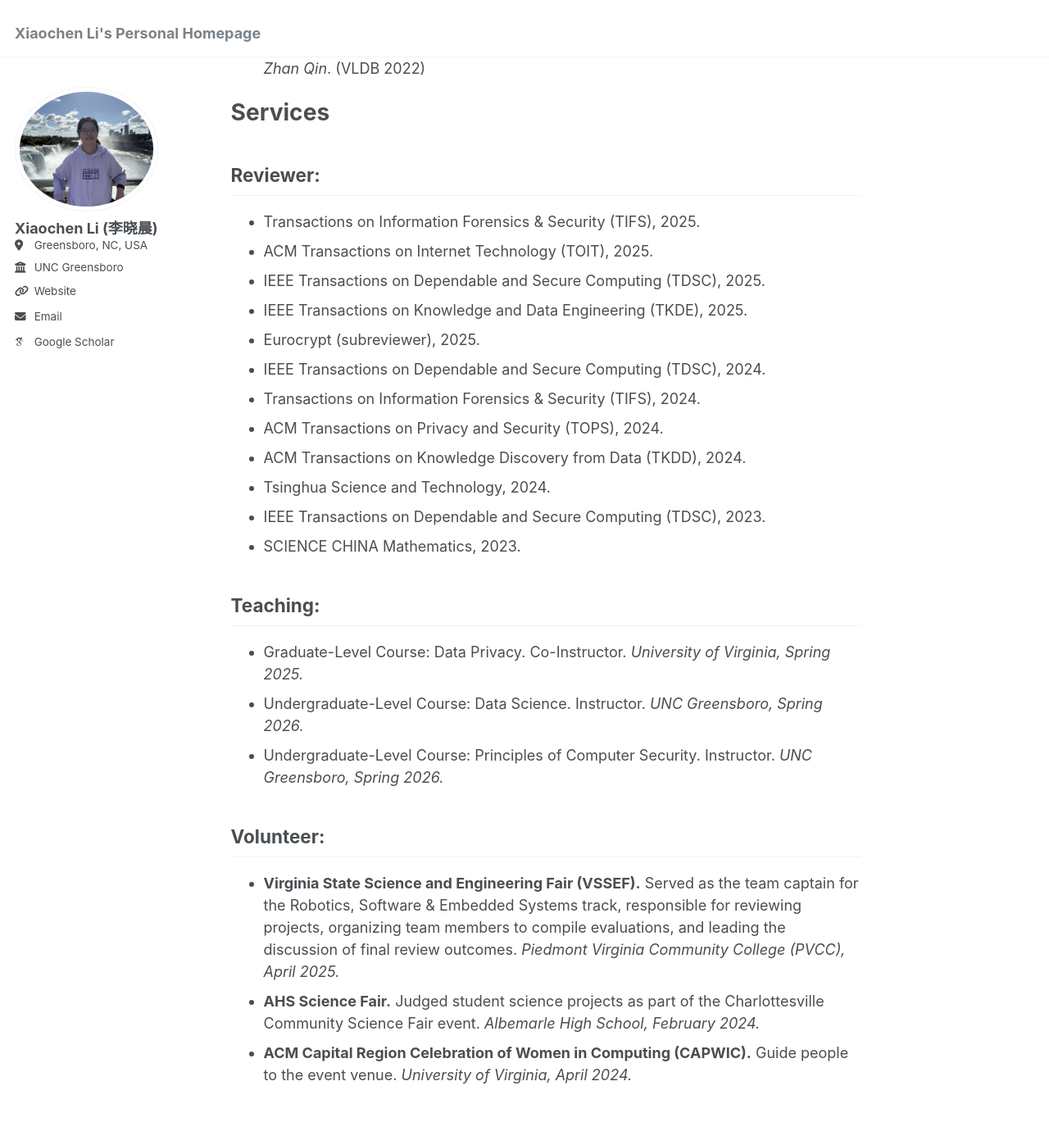
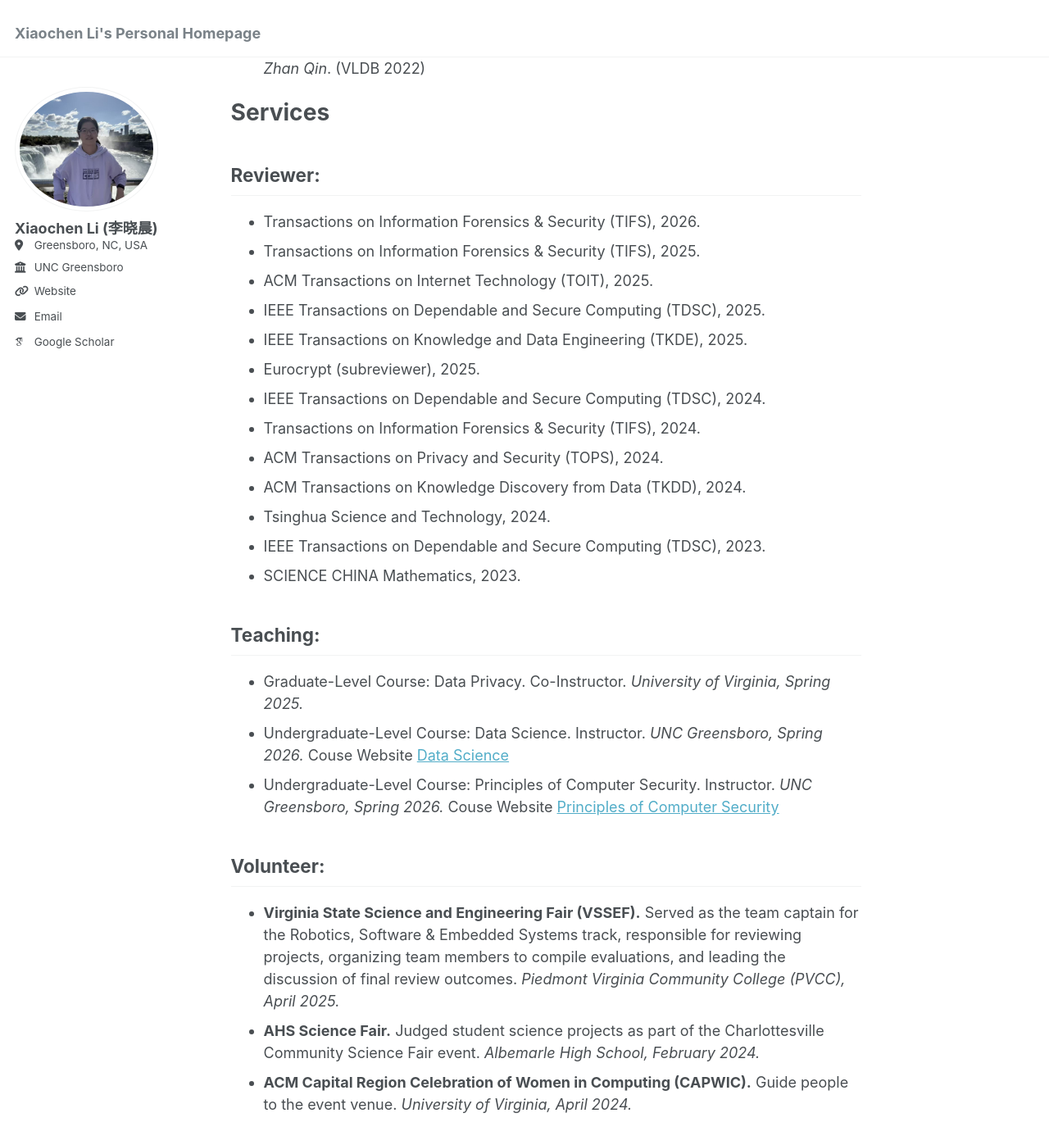
Before and after one commit to XiaochenLi-w/XiaochenLi-w.github.io, a Jekyll site: the page built from _pages/about.md, in a window 1280 px wide and 1400 px high, scrolled down 1987 px. Shown: the top 1397 px of the window at 82% size. Built offline with Jekyll 4.4.1, drawn with Linux system fonts in a browser that asks for light colours; some web fonts are replaced.

Commit message:
Update teaching section with course website links
Added course websites for Data Science and Principles of Computer Security.

```diff
--- a/_pages/about.md
+++ b/_pages/about.md
@@ -61,6 +61,7 @@ My recent research interests focus on Differential Privacy and Machine Unlearnin
 
 # Services
 ## Reviewer:
+- Transactions on Information Forensics & Security (TIFS), 2026.
 - Transactions on Information Forensics & Security (TIFS), 2025.
 - ACM Transactions on Internet Technology (TOIT), 2025.
 - IEEE Transactions on Dependable and Secure Computing (TDSC), 2025.
@@ -77,7 +78,9 @@ My recent research interests focus on Differential Privacy and Machine Unlearnin
 ## Teaching:
 - Graduate-Level Course: Data Privacy. Co-Instructor. *University of Virginia, Spring 2025.*
 - Undergraduate-Level Course: Data Science. Instructor. *UNC Greensboro, Spring 2026.*
+  Couse Website [Data Science](https://xiaochenli-w.github.io/CSC-405-605-705-Data-Science/)
 - Undergraduate-Level Course: Principles of Computer Security. Instructor. *UNC Greensboro, Spring 2026.*
+  Couse Website [Principles of Computer Security](https://xiaochenli-w.github.io/CSC-481-681-Principles-of-Computer-Security/)
 
 ## Volunteer:
 - **Virginia State Science and Engineering Fair (VSSEF).** Served as the team captain for the Robotics, Software & Embedded Systems track, responsible for reviewing projects, organizing team members to compile evaluations, and leading the discussion of final review outcomes. *Piedmont Virginia Community College (PVCC), April 2025.*
```
